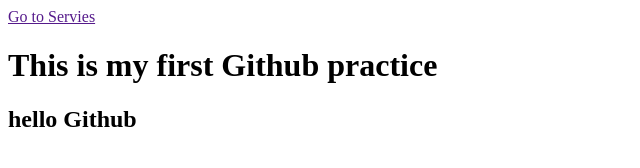
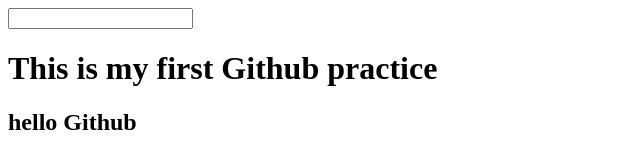
Before and after one commit to habibi-code/Habibi, a plain HTML site: page index.html in a window 1280 px wide. Shown: the whole page, without its empty margins (0-640 px from the left). Drawn offline with Linux system fonts and the light colour scheme.

Commit message:
edited h1 to input field which type is text

```diff
--- a/index.html
+++ b/index.html
@@ -6,7 +6,7 @@
     <title>my first github practice</title>
 </head>
 <body>
-    <a href="">Go to Servies</a>
+    <input type="text">
     <h1>This is my first Github practice</h1>
     <h2>hello Github</h2>
 </body>
```
